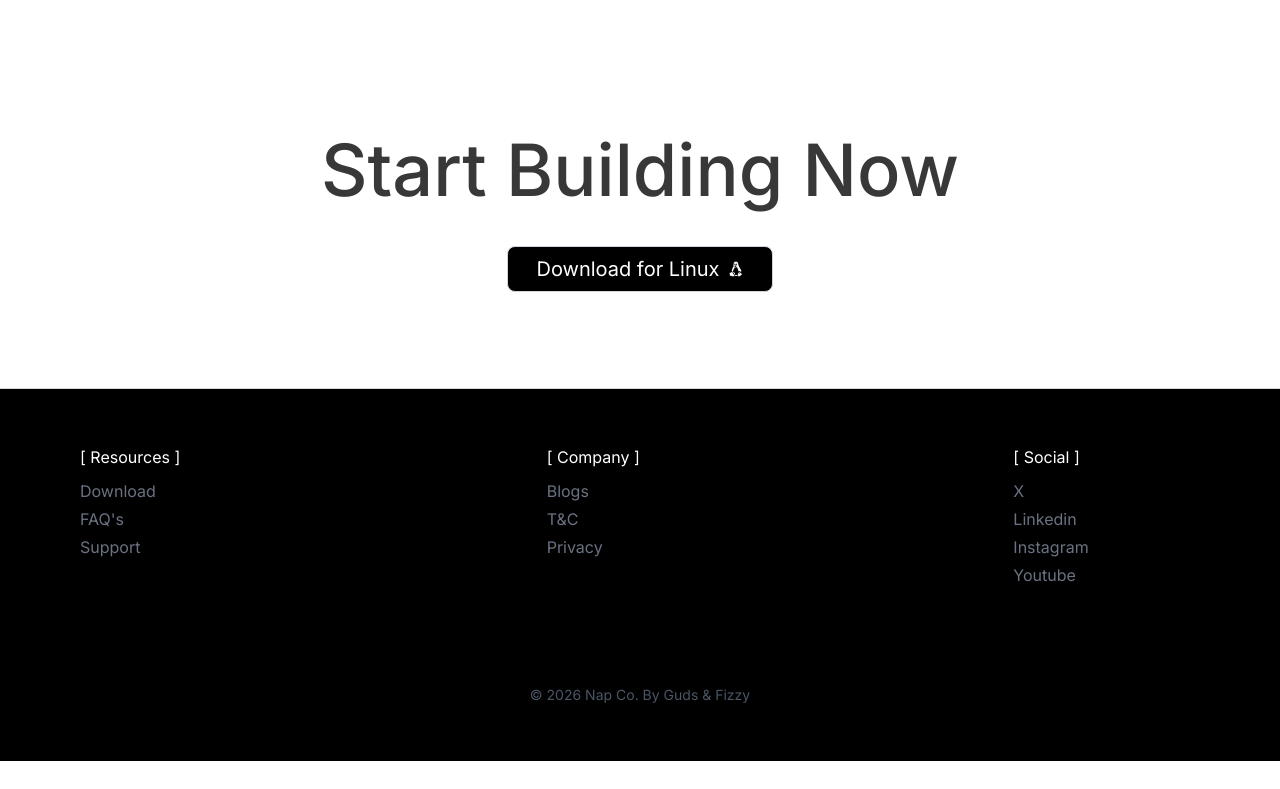
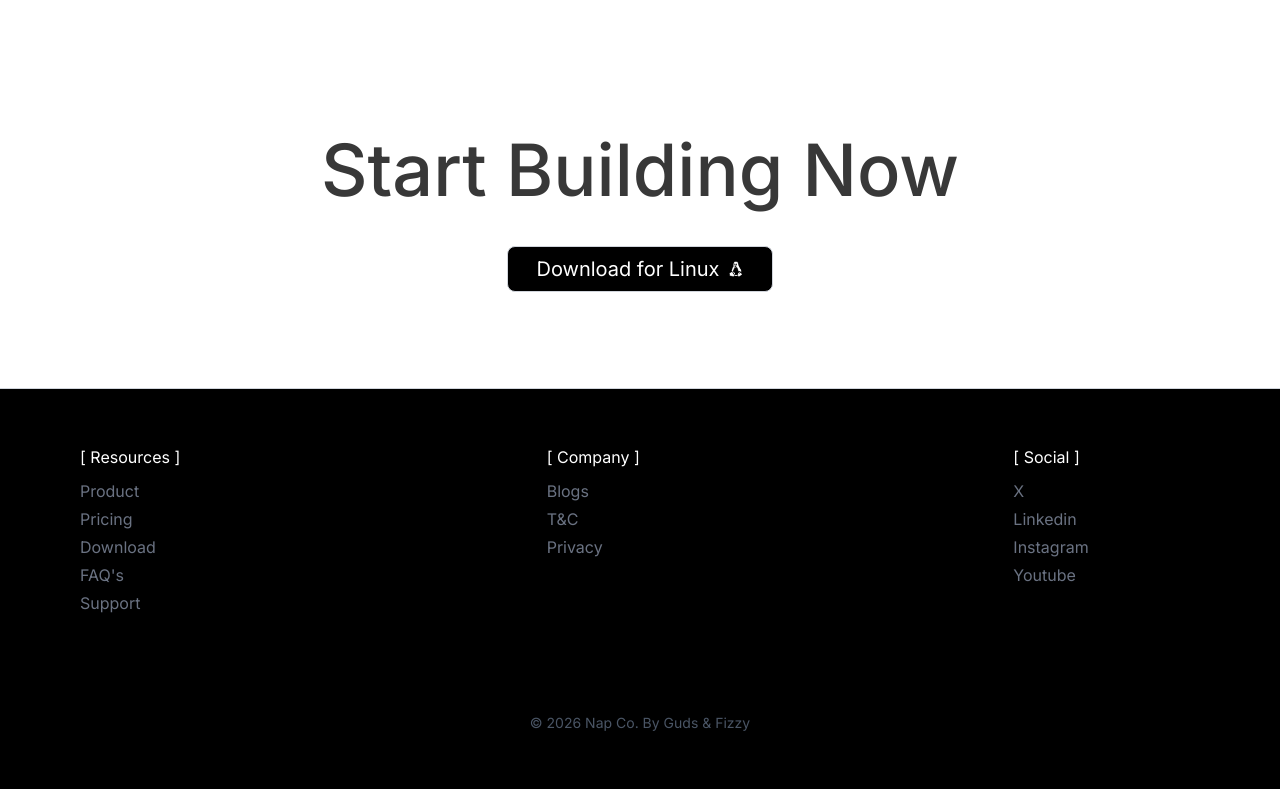
Before and after one commit to farzeenilyaszargar/nap-ide, a Next.js app: page / in a window 1280 px wide. Shown: the part 2446-3235 px from the top of the page. Before the commit the page ends 3207 px from the top, so only its background shows below. Built offline with nearby package versions, Linux system fonts and the light colour scheme.

Commit message:
Add internal links for product pages

```diff
--- a/components/footer.tsx
+++ b/components/footer.tsx
@@ -8,6 +8,8 @@ export default function Footer() {
             <div className="flex sm:flex-row flex-col justify-between sm:items-start items-center w-full max-w-7xl gap-10 sm:gap-6 sm:px-10">
                 <div className="flex flex-col text-left sm:w-1/6 w-1/2">
                     <p className="text-sm sm:text-base  mb-2">[ Resources ]</p>
+                    <Link className="py-0.5 text-sm text-gray-500 transition-colors hover:text-[#ffffff] sm:text-base" href="/features">Product</Link>
+                    <Link className="py-0.5 text-sm text-gray-500 transition-colors hover:text-[#ffffff] sm:text-base" href="/pricing">Pricing</Link>
                     <Link className="py-0.5 text-sm text-gray-500 transition-colors hover:text-[#ffffff] sm:text-base" href="/download">Download</Link>
                     <Link className="py-0.5 text-sm text-gray-500 transition-colors hover:text-[#ffffff] sm:text-base" href="/faqs">FAQ's</Link>
                     <Link className="py-0.5 text-sm text-gray-500 transition-colors hover:text-[#ffffff] sm:text-base" href="/support">Support</Link>
```
